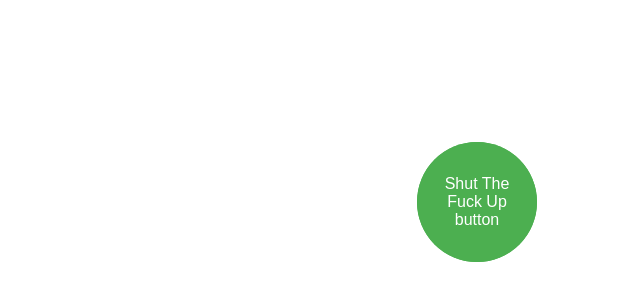
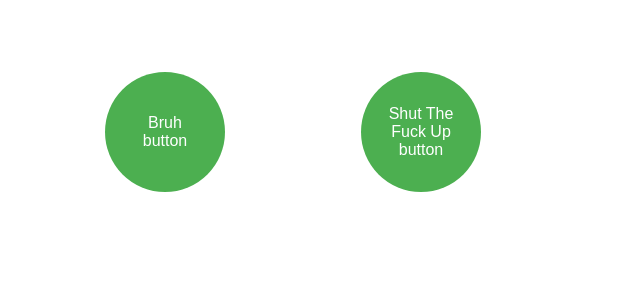
Before and after one commit to epicbruhmoment69/sophiessite, a plain HTML site: page index.html in a window 1280 px wide. Shown: the part 278-578 px from the top of the page, without its empty margins (243-883 px from the left). Drawn offline with Linux system fonts and the light colour scheme.

Commit message:
Update index.html

```diff
--- a/index.html
+++ b/index.html
@@ -15,16 +15,25 @@
   vertical-align:top;
   height: 120px;
   width: 120px;
-  position: fixed;
-  top: 50%;
-  left: 50%;
-  margin-top: -50px;
-  margin-left: -100px;
   text-decoration: none;
   display: inline-block;
   font-size: 16px;
   margin: 20px 20px;
   border-radius: 50%
+}
+	#bruhButton {
+	position: fixed;
+  	top: 50%;
+  	left: 35%;
+ 	margin-top: -50px;
+  	margin-left: -100px;
+}
+	#stfuButton {
+	position: fixed;
+  	top: 50%;
+  	left: 55%;
+ 	margin-top: -50px;
+  	margin-left: -100px;
 }
 
 </style>
```
